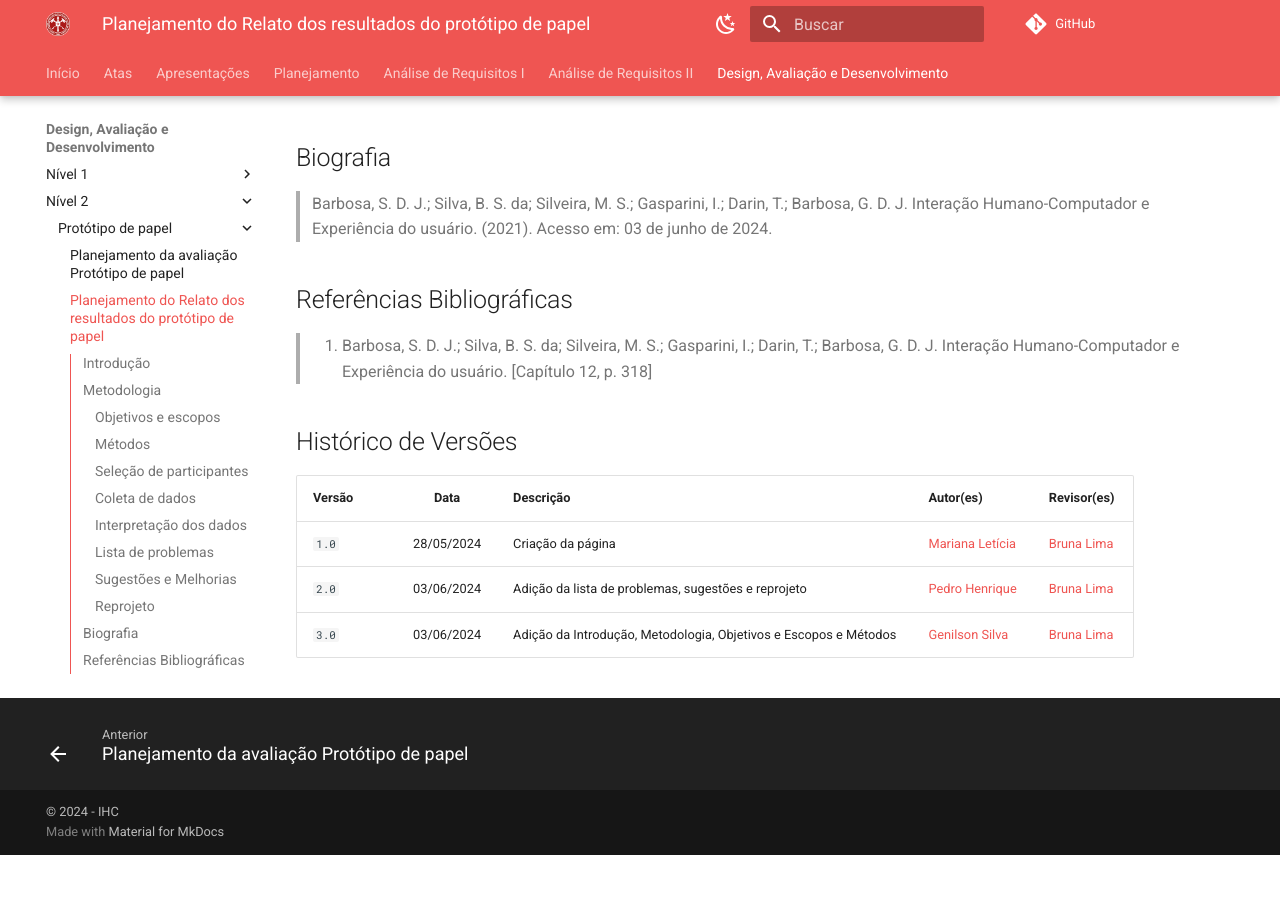
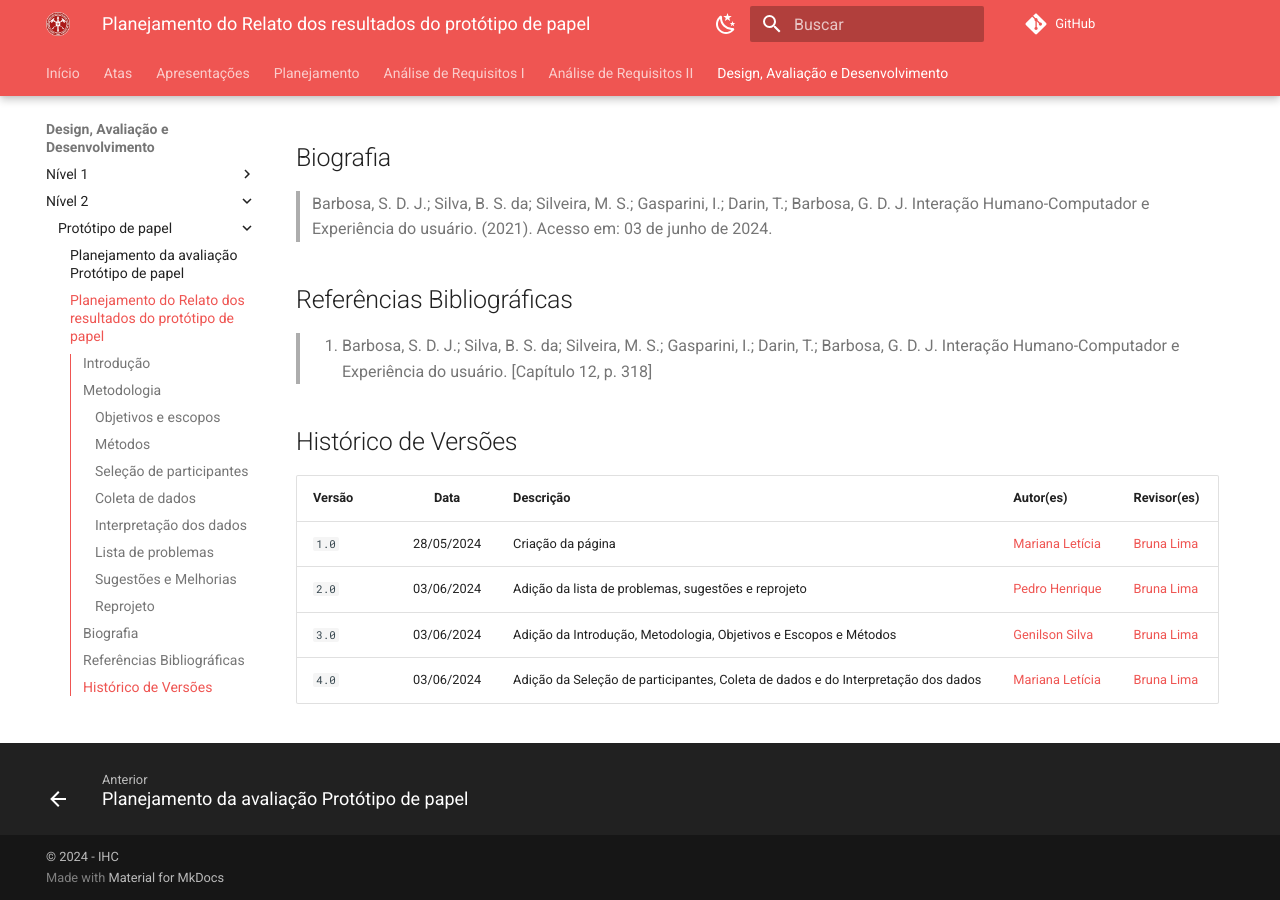
Before and after one commit to Interacao-Humano-Computador/2024.1-CBMERJ, an MkDocs documentation site: the page built from docs/design_avaliacao_desenvolvimento/nivel_2/prototipo_papel/planejamento_relato_resultados_prototipo_papel.md, in a window 1280 px wide and 900 px high, scrolled down 2495 px. Built offline with MkDocs 1.6.1 and Material for MkDocs 9.7.7, drawn with Linux system fonts in a browser that asks for light colours; comment, search, counter and statistics services are not loaded; before the commit the page ends 3350 px from its top, so only the background shows below that.

Commit message:
adicionando histórico de versão 4.0

```diff
--- a/docs/design_avaliacao_desenvolvimento/nivel_2/prototipo_papel/planejamento_relato_resultados_prototipo_papel.md
+++ b/docs/design_avaliacao_desenvolvimento/nivel_2/prototipo_papel/planejamento_relato_resultados_prototipo_papel.md
@@ -179,3 +179,4 @@
 | `1.0`   | 28/05/2024 | Criação da página                         | [Mariana Letícia](https://github.com/Marianannn) | [Bruna Lima](https://github.com/libruna)  |
 | `2.0`   | 03/06/2024 | Adição da lista de problemas, sugestões e reprojeto   | [Pedro Henrique](https://github.com/PedroHhenriq) | [Bruna Lima](https://github.com/libruna)  |
 | `3.0`   | 03/06/2024 | Adição da Introdução, Metodologia, Objetivos e Escopos e Métodos | [Genilson Silva](https://github.com/GenilsonJrs) |  [Bruna Lima](https://github.com/libruna)   |
+| `4.0`   | 03/06/2024 | Adição da Seleção de participantes, Coleta de dados e do Interpretação dos dados | [Mariana Letícia](https://github.com/Marianannn) |  [Bruna Lima](https://github.com/libruna)   |
```
